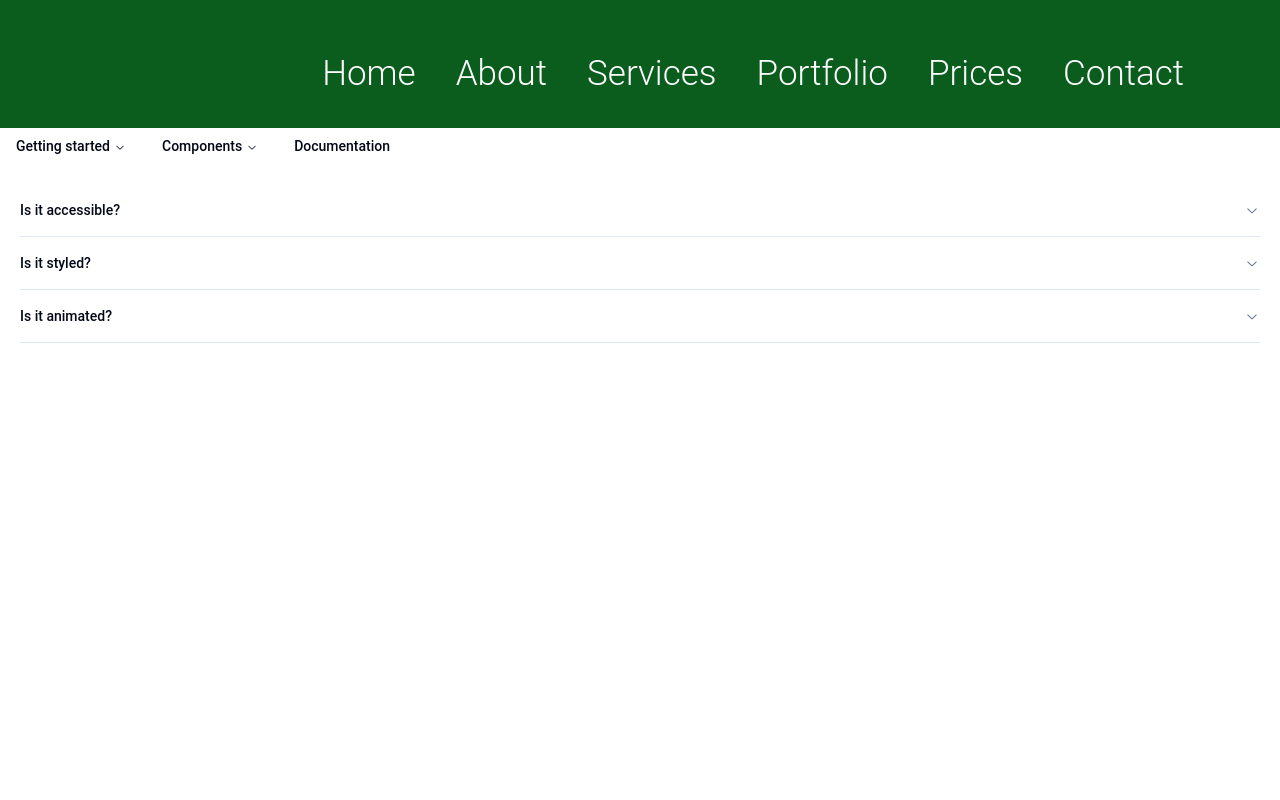
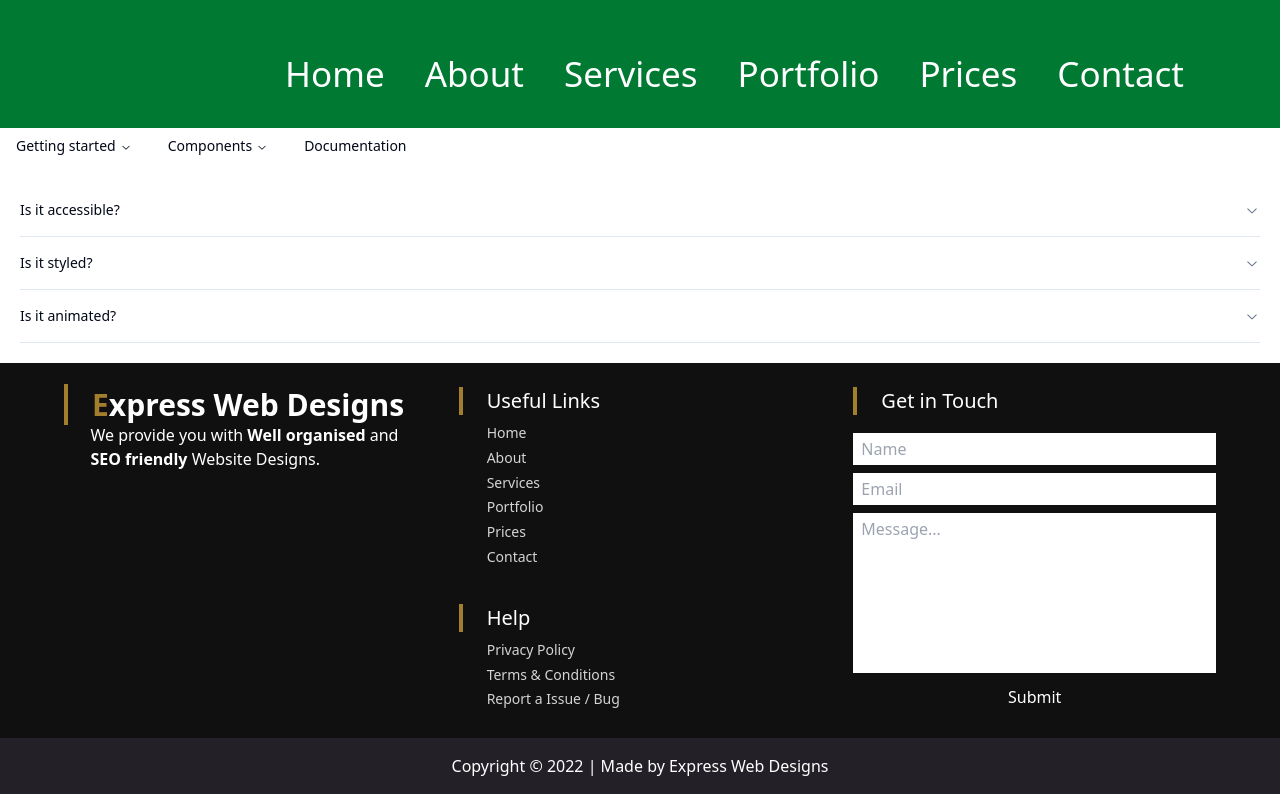
Before and after one commit to jdm1991/ExpressWD, a Next.js app: page / in a window 1280 px wide. Built offline with nearby package versions, Linux system fonts and the light colour scheme; grey boxes are pictures that could not be loaded.

Commit message:
started first draft of the footer

```diff
--- /dev/null
+++ b/components/footer.tsx
@@ -0,0 +1,70 @@
+import "../styles/footer.css";
+import Link from "next/link";
+
+export default function Footer() {
+  return (
+    <>
+       <footer>
+      <div className="f-item-con">
+        <div className="app-info">
+          <span className="app-name">
+            <span className="app-initial">E</span>xpress Web Designs
+          </span>
+          <p>
+            We provide you with <strong>Well organised</strong> and{" "}
+            <strong>SEO friendly</strong> Website Designs.
+          </p>
+        </div>
+        <div className="useful-links">
+          <div className="footer-title">Useful Links</div>
+          <ul>
+            <li><Link href="">Home</Link></li>
+            <li><Link href="">About</Link></li>
+            <li><Link href="">Services</Link></li>
+            <li><Link href="">Portfolio</Link></li>
+            <li><Link href="">Prices</Link></li>
+            <li><Link href="">Contact</Link></li>
+          </ul>
+        </div>
+        <div className="help-sec">
+          <div className="footer-title">Help</div>
+          <ul>
+            <li>Privacy Policy</li>
+            <li>Terms & Conditions</li>
+            <li>Report a Issue / Bug</li>
+          </ul>
+        </div>
+        <div className="g-i-t">
+          <div className="footer-title">Get in Touch</div>
+          <form action="/" method="post" className="space-y-2">
+            <input
+              type="text"
+              name="g-name"
+              className="g-inp"
+              id="g-name"
+              placeholder="Name"
+            />
+            <input
+              type="email"
+              name="g-email"
+              className="g-inp"
+              id="g-email"
+              placeholder="Email"
+            />
+            <textarea
+              name="g-msg"
+              className="g-inp h-40 resize-none"
+              id="g-msg"
+              placeholder="Message..."
+            ></textarea>
+            <button type="submit" className="f-btn">
+              Submit
+            </button>
+          </form>
+        </div>
+      </div>
+      <div className="cr-con">Copyright &copy; 2022 | Made by Express Web Designs</div>
+    </footer>
+    </>
+  );
+}
--- a/pages/index.tsx
+++ b/pages/index.tsx
@@ -4,6 +4,7 @@ import { navigationMenuTriggerStyle } from "@/components/ui/navigation-menu"
 import Welcome from "../components/welcome";
 import Header from "../components/header";
 import QandAnswers from "../components/qandanswers";
+import Footer from "../components/footer";
 
 import "@/app/globals.css";
 
@@ -14,6 +15,7 @@ export default function Home() {
       <NavMenu />
       <Welcome />
       <QandAnswers />
+      <Footer />
     </>
   );
 }
--- /dev/null
+++ b/styles/footer.css
@@ -0,0 +1,97 @@
+* {
+  margin: 0;
+  padding: 0;
+  border: 0;
+  outline: 0;
+  font-family: system-ui, -apple-system, BlinkMacSystemFont, "Segoe UI", Roboto,
+    Oxygen, Ubuntu, Cantarell, "Open Sans", "Helvetica Neue", sans-serif;
+  list-style: none;
+  text-decoration: none;
+}
+footer {
+  background-color: #111010;
+}
+.f-item-con {
+  padding: 1.5rem 4rem;
+  display: grid;
+  grid-template-columns: repeat(3, minmax(0, 1fr));
+  grid-gap: 2rem;
+}
+footer .app-name {
+  color: white;
+  border-left: 4px solid #A37E2C;
+  padding-left: 1.5rem;
+  font-size: 1.875rem;
+  line-height: 2.25rem;
+  font-weight: 700;
+}
+.app-name .app-initial {
+  color: #A37E2C;
+}
+footer .app-info p {
+  color: white;
+  padding-left: 1.65rem;
+}
+footer .footer-title {
+  font-size: 1.25rem;
+  line-height: 1.75rem;
+  color: white;
+  border-left: 4px solid #A37E2C;
+  padding-left: 1.5rem;
+  height: fit-content;
+}
+footer ul {
+  padding-left: 1.75rem;
+  color: white;
+  font-size: 0.875rem;
+  line-height: 1.25rem;
+  margin-top: 0.5rem;
+}
+footer ul li {
+  margin: 0.30rem 0;
+  cursor: pointer;
+  color: #d4d4d4;
+  width: fit-content;
+}
+footer ul li:hover {
+  color: white;
+}
+footer .help-sec {
+  grid-column-start: 2;
+}
+footer .cr-con {
+  background-color: #232127;
+  color: white;
+  padding: 1rem 4rem;
+  text-align: center;
+}
+.g-i-t {
+  display: grid;
+  grid-column-start: 3;
+  grid-row-start: 1;
+  grid-row-end: 3;
+}
+.g-i-t form {
+  display: flex;
+  flex-direction: column;
+  margin-top: 1rem;
+  --tw-space-y-reverse: 0;
+}
+form .g-inp {
+  padding: 0.25rem 0.5rem;
+  font-size: 16px;
+}
+.g-inp textarea {
+  height: 150px;
+}
+.f-btn {
+  padding: 0.25rem 1rem;
+  border-radius: 0.25rem;
+  font-size: 16px;
+  color: white;
+  font-weight: 500;
+}
+
+.f-btn:hover {
+background-color: #A37E2C;
+}
--- a/styles/header.css
+++ b/styles/header.css
@@ -8,9 +8,10 @@
 .header-container {
     display: flex;
     flex-direction: row;
+    flex-wrap: wrap;
     justify-content: flex-end;
     font-size: 35px;
-    background-color: #0B5D1E;
+    background-color: #007A33;
     color: white;
     height: 16vh;
     font-weight: 300;
```
